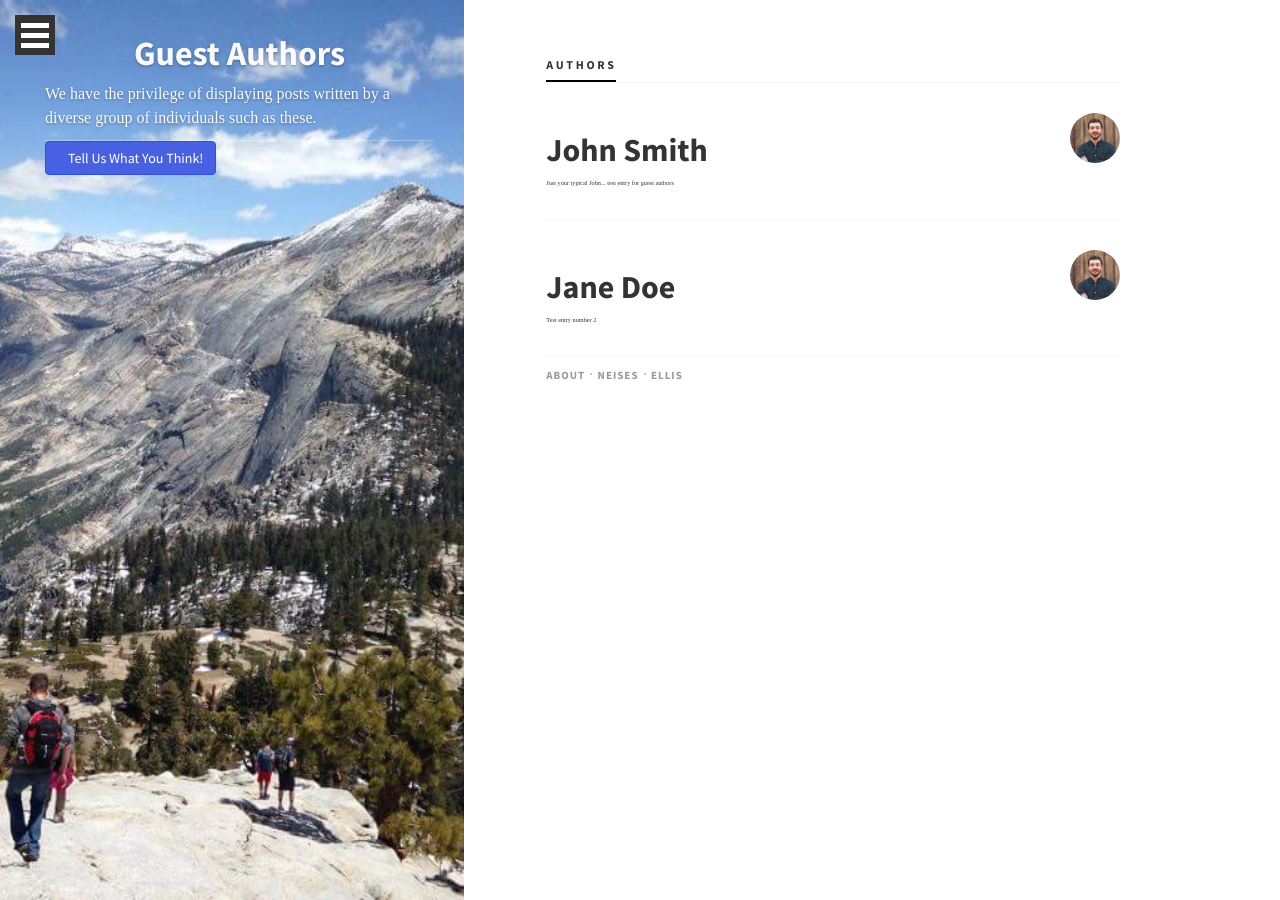
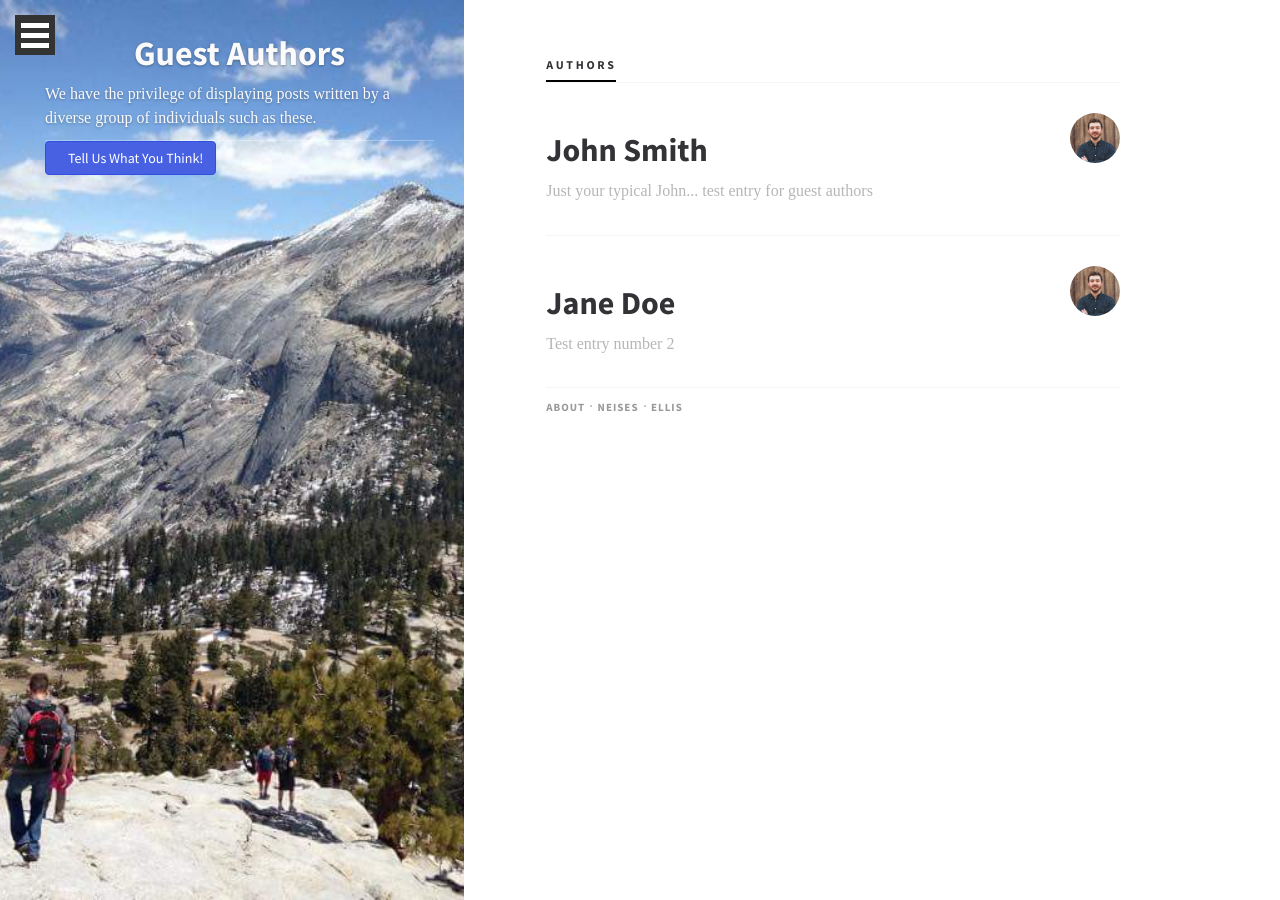
Before and after one commit to EJBlog/EJBlog.github.io, a Jekyll site: the page built from guest_authors.html, in a window 1280 px wide. Built offline with Jekyll 4.4.1, drawn with Linux system fonts in a browser that asks for light colours; nearby versions of some CDN libraries; some web fonts are replaced.

Commit message:
Update guest_authors.html

```diff
--- a/_layouts/guest_authors.html
+++ b/_layouts/guest_authors.html
@@ -91,7 +91,7 @@
 			   <div class="col-xs-10 no-gutter">
       				<h2>{{ author.name }}</h2>
 
-      				<div class="entry">
+      				<div class="meta">
 				{{ author.bio }}
       				</div>
 	  		   </div>
```
